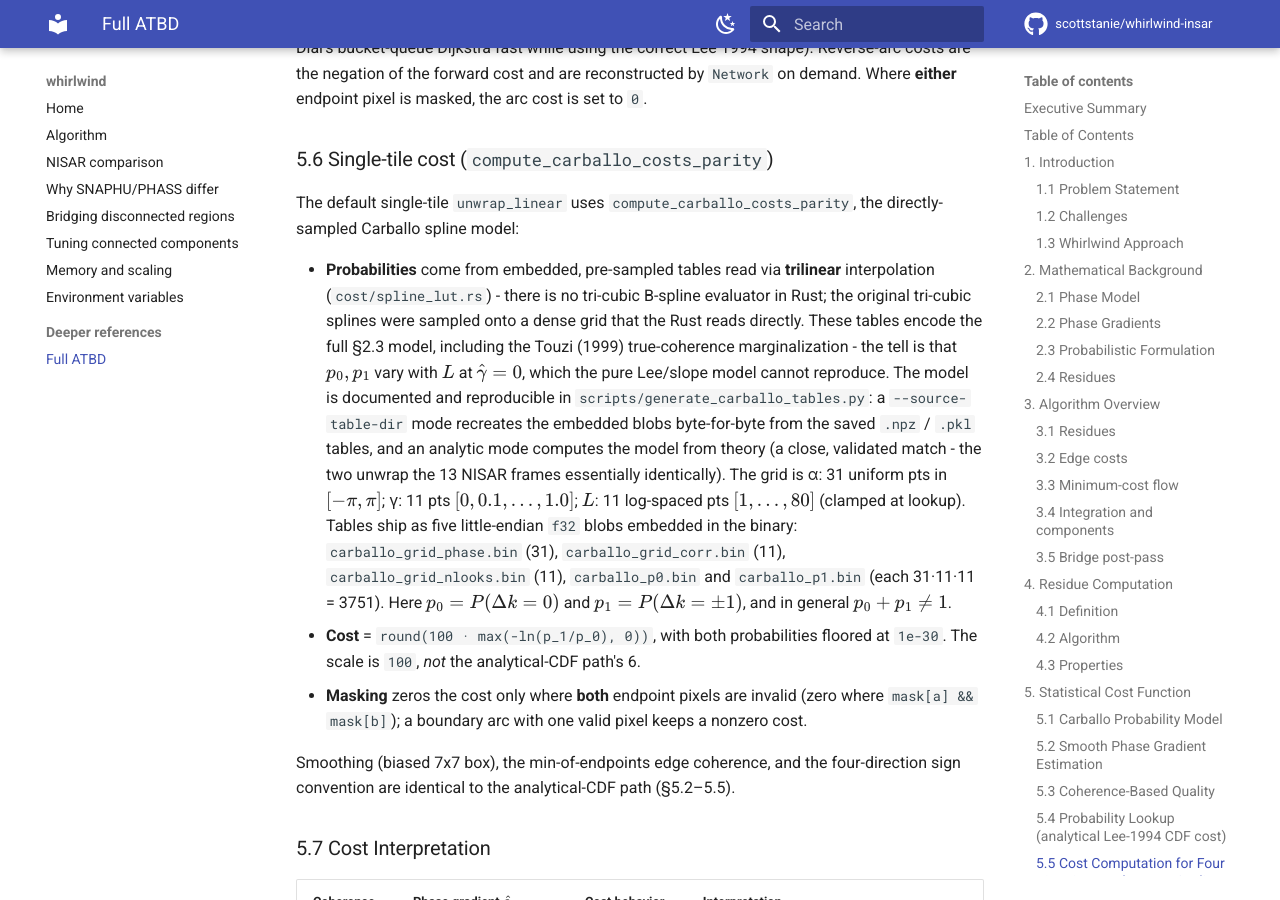
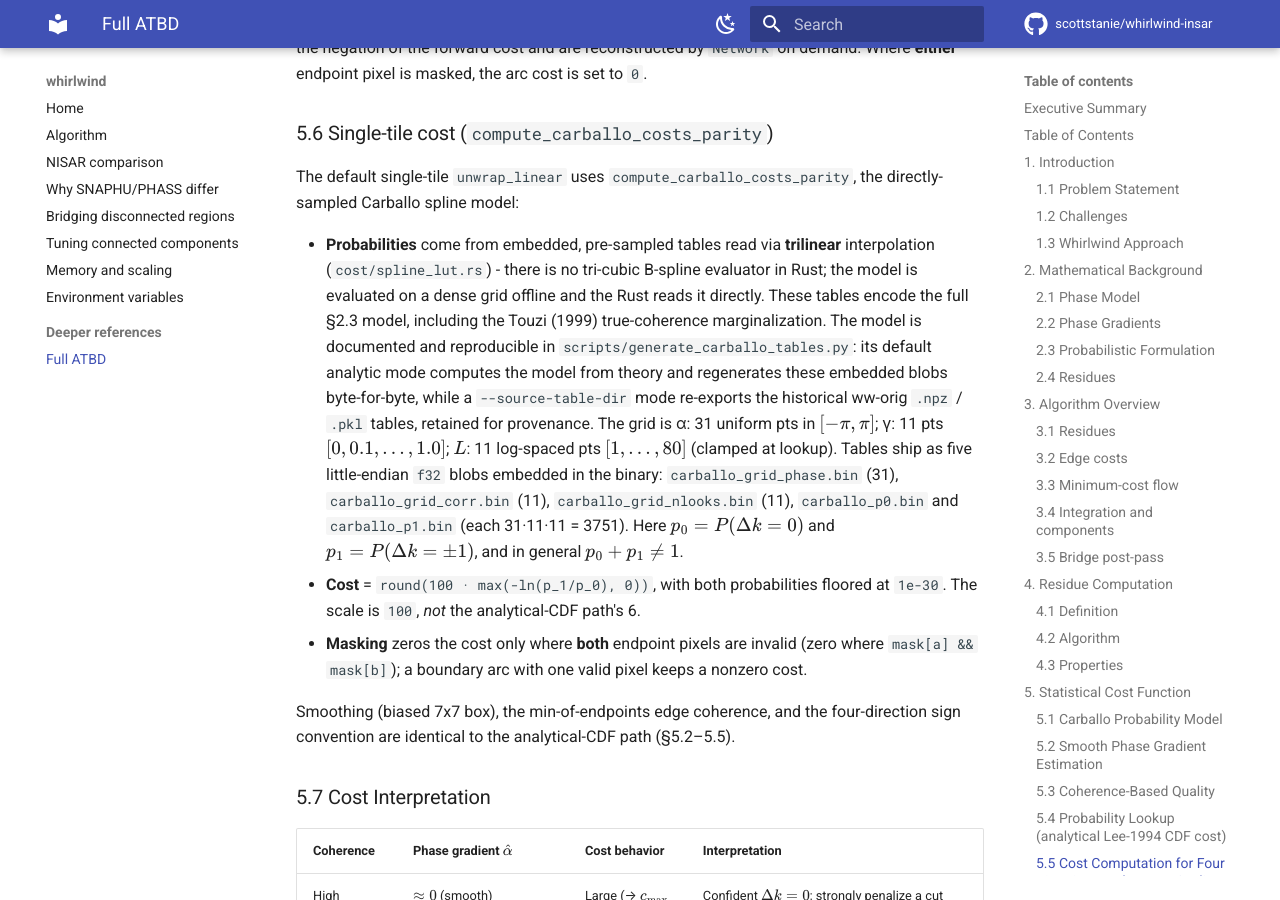
Before and after one commit to scottstanie/whirlwind-insar, an MkDocs documentation site: the page built from docs/ATBD-whirlwind.md, in a window 1280 px wide and 900 px high, scrolled down 9152 px. Built offline with MkDocs 1.6.1 and Material for MkDocs 9.7.7, drawn with Linux system fonts in a browser that asks for light colours; comment, search, counter and statistics services are not loaded; some of the changed text lies outside the part shown.

Commit message:
Replace embedded cost blobs with the reproducible analytic model
The shipping p0/p1 LUTs were an f32 dump of ww-orig's pickled scipy
spline tables, whose exact generator we do not have. Regenerate them
from the documented analytic model (Lee 1994 + Carballo slope + Touzi
1999 coherence marginalization) via
`generate_carballo_tables.py --write-rust-bins --allow-overwrite-embedded`,
so the embedded blobs are now reproducible byte-for-byte from theory.

Only carballo_p{0,1}.bin change; the three grid-axis blobs are identical
either way. The 13-frame A/B sweep showed the two table sets unwrap
essentially identically (median 0.014% cycle disagreement; D_075 the
localized 1.99% outlier, itself ill-conditioned).

Docs (spline_lut.rs header, ATBD 5.6) updated to describe the analytic
mode as the source of the embedded blobs and demote --source-table-dir
to provenance, and trimmed the insider "pure Lee model" asides.

Co-Authored-By: Claude Opus 4.8 (1M context) <noreply@anthropic.com>

```diff
--- a/docs/ATBD-whirlwind.md
+++ b/docs/ATBD-whirlwind.md
@@ -95,7 +95,7 @@ $$
 f(\phi_N \mid \hat{\gamma}, L) = \frac{1}{C}\int_0^1 f(\phi_N \mid \gamma, L)\, f(\hat{\gamma}\mid\gamma, L)\, d\gamma .
 $$
 
-The empirical fingerprint of this second step is that the cost tables vary with $L$ even at $\hat{\gamma}=0$, where a pure Lee model would reduce to the ($L$-independent) uniform PDF. The field prior stays uniform, so the estimate remains maximum-likelihood ("probabilistic," not fully Bayesian).
+The field prior stays uniform, so the estimate remains maximum-likelihood ("probabilistic," not fully Bayesian).
 
 A guiding principle from Carballo's formulation is to never rewrap: the algorithm works directly with wrapped gradients and integer cycle corrections, never rewrapping intermediate results.
 
@@ -269,7 +269,7 @@ The float LLR is converted to `i32` via `round(c · CARBALLO_COST_SCALE)` with `
 
 The default single-tile `unwrap_linear` uses `compute_carballo_costs_parity`, the directly-sampled Carballo spline model:
 
-- **Probabilities** come from embedded, pre-sampled tables read via **trilinear** interpolation (`cost/spline_lut.rs`) - there is no tri-cubic B-spline evaluator in Rust; the original tri-cubic splines were sampled onto a dense grid that the Rust reads directly. These tables encode the full §2.3 model, including the Touzi (1999) true-coherence marginalization - the tell is that $p_0,p_1$ vary with $L$ at $\hat\gamma=0$, which the pure Lee/slope model cannot reproduce. The model is documented and reproducible in `scripts/generate_carballo_tables.py`: a `--source-table-dir` mode recreates the embedded blobs byte-for-byte from the saved `.npz` / `.pkl` tables, and an analytic mode computes the model from theory (a close, validated match - the two unwrap the 13 NISAR frames essentially identically). The grid is α: 31 uniform pts in $[-\pi,\pi]$; γ: 11 pts $[0,0.1,\dots,1.0]$; $L$: 11 log-spaced pts $[1,\dots,80]$ (clamped at lookup). Tables ship as five little-endian `f32` blobs embedded in the binary: `carballo_grid_phase.bin` (31), `carballo_grid_corr.bin` (11), `carballo_grid_nlooks.bin` (11), `carballo_p0.bin` and `carballo_p1.bin` (each 31·11·11 = 3751). Here $p_0 = P(\Delta k=0)$ and $p_1 = P(\Delta k=\pm1)$, and in general **$p_0 + p_1 \neq 1$**.
+- **Probabilities** come from embedded, pre-sampled tables read via **trilinear** interpolation (`cost/spline_lut.rs`) - there is no tri-cubic B-spline evaluator in Rust; the model is evaluated on a dense grid offline and the Rust reads it directly. These tables encode the full §2.3 model, including the Touzi (1999) true-coherence marginalization. The model is documented and reproducible in `scripts/generate_carballo_tables.py`: its default analytic mode computes the model from theory and regenerates these embedded blobs byte-for-byte, while a `--source-table-dir` mode re-exports the historical ww-orig `.npz` / `.pkl` tables, retained for provenance. The grid is α: 31 uniform pts in $[-\pi,\pi]$; γ: 11 pts $[0,0.1,\dots,1.0]$; $L$: 11 log-spaced pts $[1,\dots,80]$ (clamped at lookup). Tables ship as five little-endian `f32` blobs embedded in the binary: `carballo_grid_phase.bin` (31), `carballo_grid_corr.bin` (11), `carballo_grid_nlooks.bin` (11), `carballo_p0.bin` and `carballo_p1.bin` (each 31·11·11 = 3751). Here $p_0 = P(\Delta k=0)$ and $p_1 = P(\Delta k=\pm1)$, and in general **$p_0 + p_1 \neq 1$**.
 - **Cost** = `round(100 · max(-ln(p_1/p_0), 0))`, with both probabilities floored at `1e-30`. The scale is `100`, *not* the analytical-CDF path's 6.
 - **Masking** zeros the cost only where **both** endpoint pixels are invalid (zero where `mask[a] && mask[b]`); a boundary arc with one valid pixel keeps a nonzero cost.
 
```
Also changed, not shown: 3 other files.
